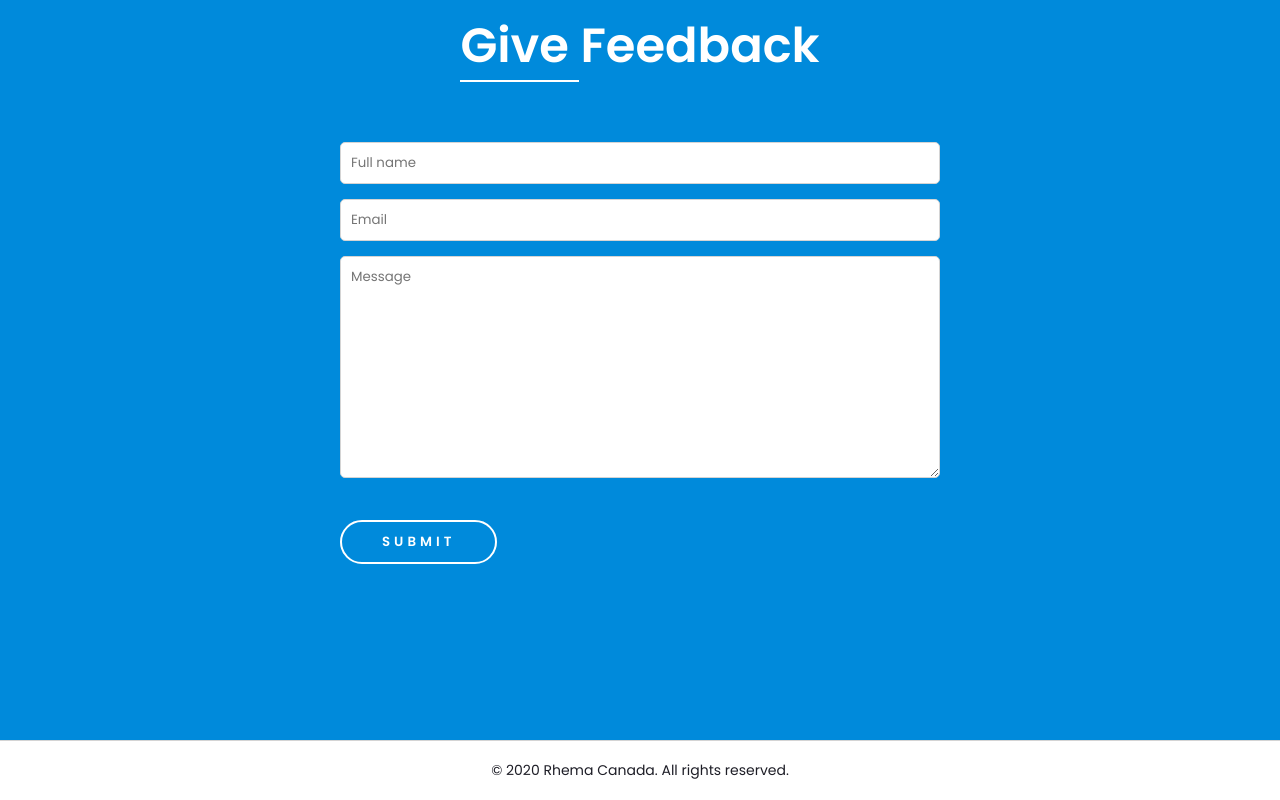
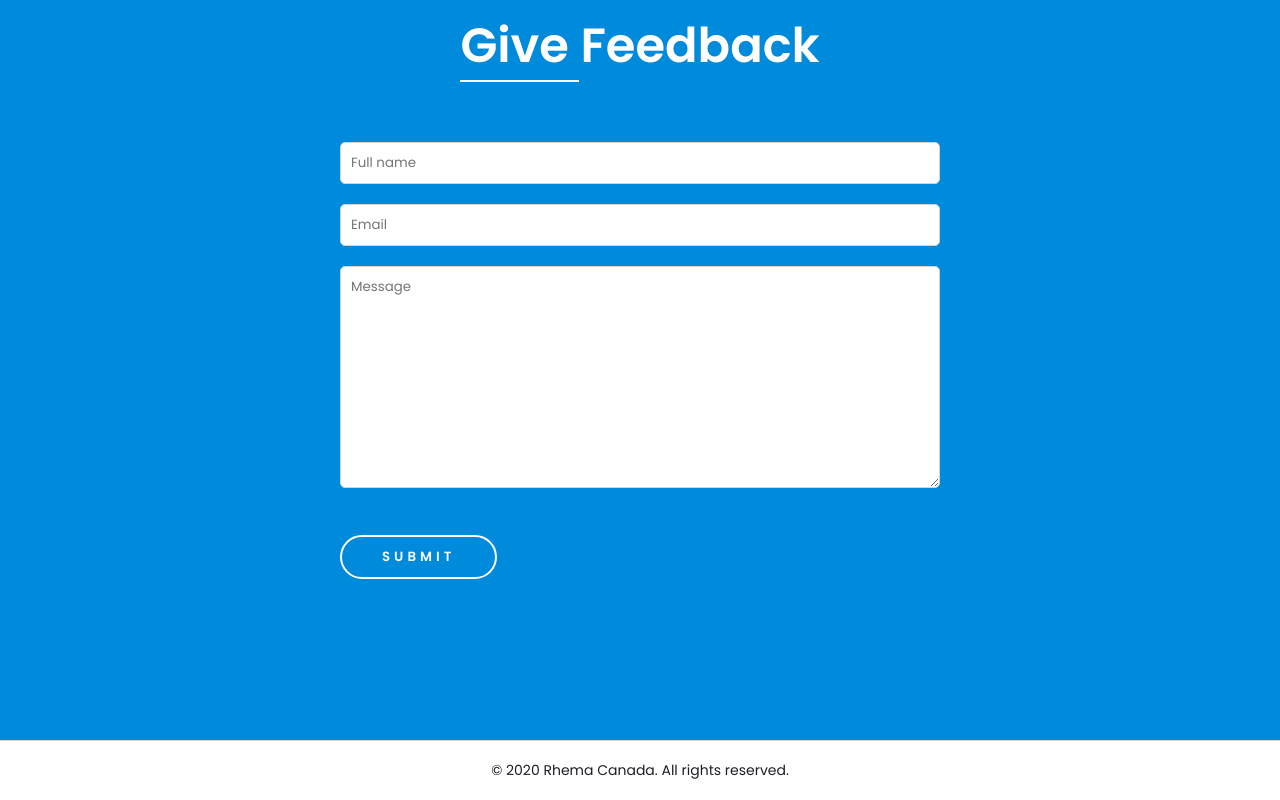
Before and after one commit to giadung/RhemaCanada, a React (Create React App) app: page / in a window 1280 px wide. Shown: the part 5040-5840 px from the top of the page. Built offline with nearby package versions, Linux system fonts and the light colour scheme.

Commit message:
remove p from the form

```diff
--- a/src/components/Feedback/FeedbackElements.js
+++ b/src/components/Feedback/FeedbackElements.js
@@ -47,6 +47,7 @@ export const FeedbackWrapper = styled.div`
     padding: 10px 10px;
     border: 1px solid var(--grey);
     border-radius: 5px;
+    margin-bottom: 20px;
 
     :focus {
       box-shadow: 0 0 5px rgba(0, 0, 0, 0.2);
--- a/src/components/FeedbackForm.js
+++ b/src/components/FeedbackForm.js
@@ -17,20 +17,9 @@ export default class FeedbackForm extends Component {
         action='https://formspree.io/f/xnqoojkn'
         method='POST'
       >
-        <p>
-          <input
-            type='text'
-            name='Full Name'
-            placeholder='Full name'
-            required
-          />
-        </p>
-        <p>
-          <input type='email' name='Email' placeholder='Email' required />
-        </p>
-        <p>
-          <textarea name='Message' rows='10' placeholder='Message' required />
-        </p>
+        <input type='text' name='Full Name' placeholder='Full name' required />
+        <input type='email' name='Email' placeholder='Email' required />
+        <textarea name='Message' rows='10' placeholder='Message' required />
         {status === 'SUCCESS' ? (
           <p>Thank you for your feedback!</p>
         ) : (
```
